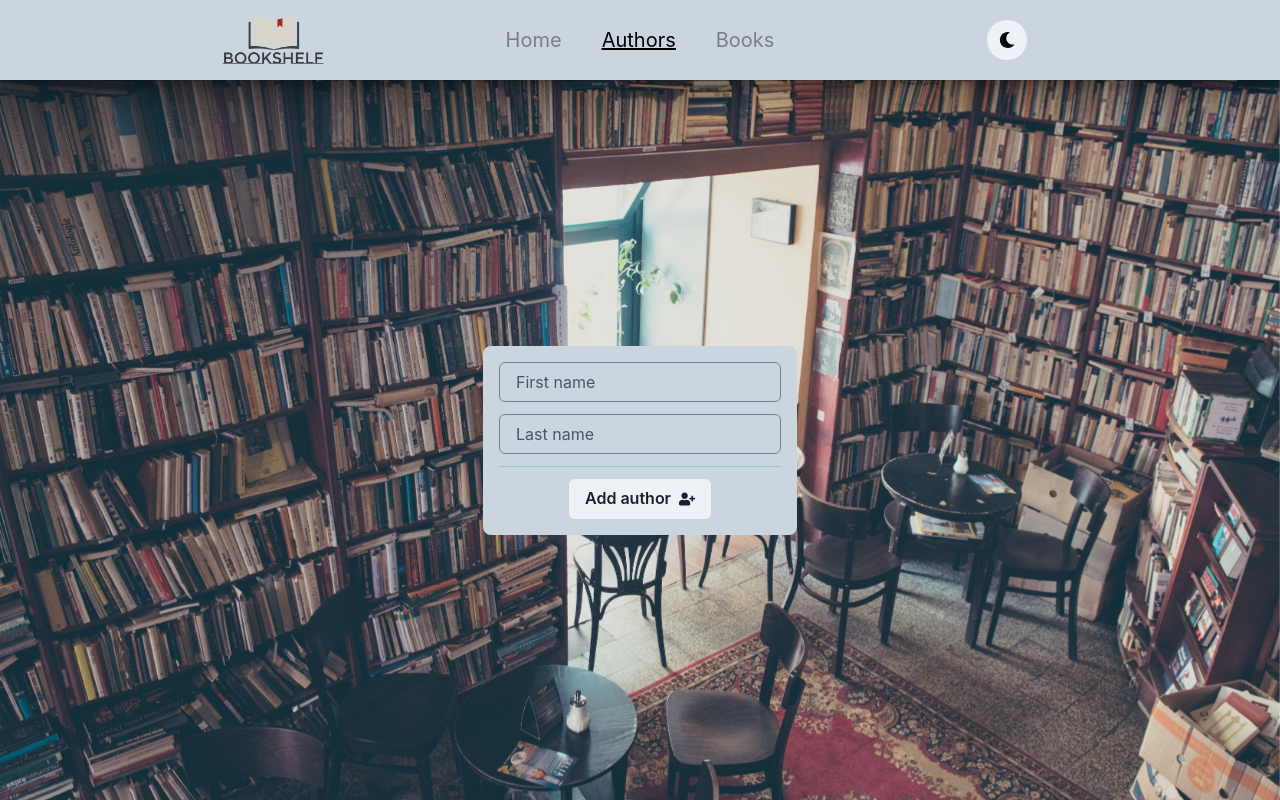
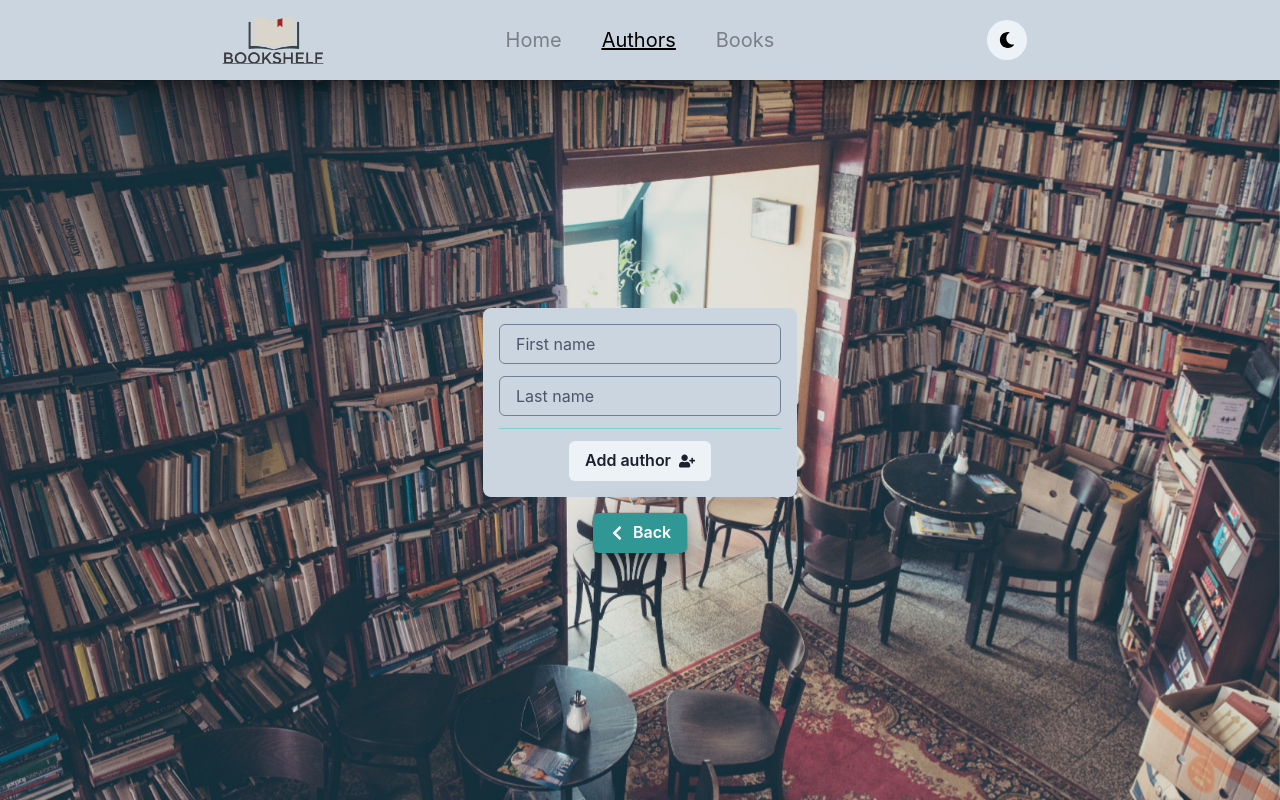
Before and after one commit to andrei-ce/bookshelf, a React (Create React App) app in the folder client/: page /authors/add in a window 1280 px wide. Built offline with nearby package versions, Linux system fonts and the light colour scheme.

Commit message:
POST author from form

```diff
--- a/client/src/Components/Forms/AuthorForm.js
+++ b/client/src/Components/Forms/AuthorForm.js
@@ -2,7 +2,6 @@ import React, { useState } from 'react';
 import {
   Input,
   Stack,
-  Box,
   Button,
   FormControl,
   Divider,
@@ -11,23 +10,32 @@ import {
 import PropTypes from 'prop-types';
 import { FaUserPlus, FaEdit } from 'react-icons/fa';
 
+import axiosCall from '../../Utils/axios';
+
 const AuthorForm = ({ mode }) => {
   const { colorMode } = useColorMode();
 
+  // form
   const initialValues = {
     firstName: '',
     lastName: '',
   };
 
+  //state
   const [formData, setFormData] = useState(initialValues);
+  const [loading, setLoading] = useState(false);
 
+  // functions
   const onChange = (e) => {
     setFormData({ ...formData, [e.target.name]: e.target.value });
     console.log(formData);
   };
 
-  const handleSubmit = (e) => {
-    console.log('submitted');
+  const handleSubmit = async (e) => {
+    e.preventDefault();
+    setLoading(true);
+    await axiosCall.post('/authors', formData);
+    setLoading(false);
   };
 
   return (
@@ -64,7 +72,10 @@ const AuthorForm = ({ mode }) => {
           />
         </FormControl>
         <Divider borderColor='teal.300' />
-        <Button type='submit' rightIcon={mode === 'add' ? <FaUserPlus /> : <FaEdit />}>
+        <Button
+          isLoading={loading}
+          type='submit'
+          rightIcon={mode === 'add' ? <FaUserPlus /> : <FaEdit />}>
           {mode === 'add' ? 'Add author ' : 'Finish edit '}
         </Button>
       </Stack>
--- a/client/src/Pages/AuthorEditOrAdd.js
+++ b/client/src/Pages/AuthorEditOrAdd.js
@@ -1,5 +1,7 @@
 import React, { useEffect, useState } from 'react';
-import { withRouter } from 'react-router-dom';
+import { Link, withRouter } from 'react-router-dom';
+import { Button } from '@chakra-ui/react';
+import { FaChevronLeft } from 'react-icons/fa';
 
 import Background from '../Components/Background';
 import AuthorForm from '../Components/Forms/AuthorForm';
@@ -16,6 +18,17 @@ const AuthorEditOrAddPage = ({ location, ...props }) => {
   return (
     <Background>
       <AuthorForm mode={mode} />
+      <Link to='/authors'>
+        <Button
+          boxShadow='dark-lg'
+          mt={4}
+          mb={5}
+          leftIcon={<FaChevronLeft />}
+          colorScheme='teal'
+          size='md'>
+          Back
+        </Button>
+      </Link>
     </Background>
   );
 };
--- a/client/src/Pages/AuthorsPage.js
+++ b/client/src/Pages/AuthorsPage.js
@@ -26,15 +26,18 @@ import { delay } from '../Utils/utils';
 
 const AuthorsPage = () => {
   const { colorMode } = useColorMode();
+
+  // states
   const [authors, setAuthors] = useState([]);
-
   const [searchText, setSearchText] = useState('');
   const [loading, setLoading] = useState(true);
 
+  // functions
   const searchAuthors = (e) => {
     setSearchText(e.target.value);
   };
 
+  // effects
   useEffect(async () => {
     // This setTimeout is only for UI purposes (to see the spinner)
     await delay(1000);
```
